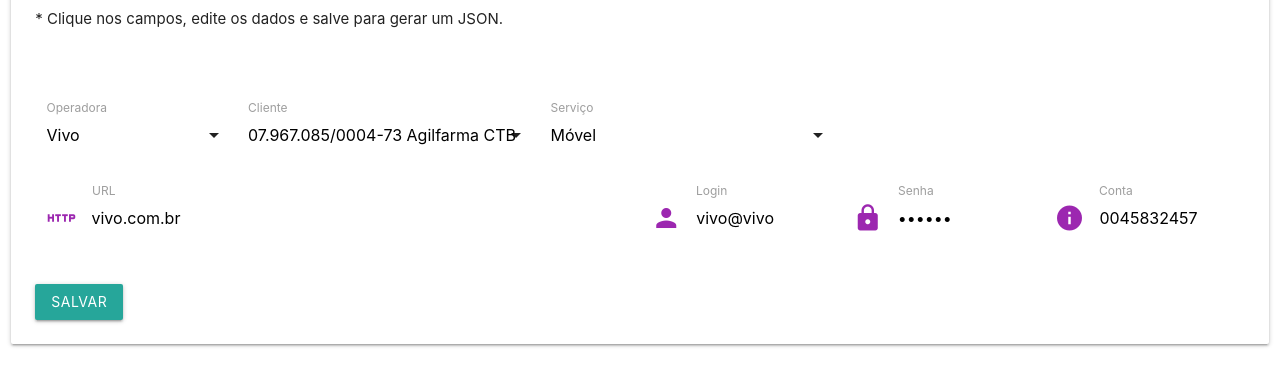
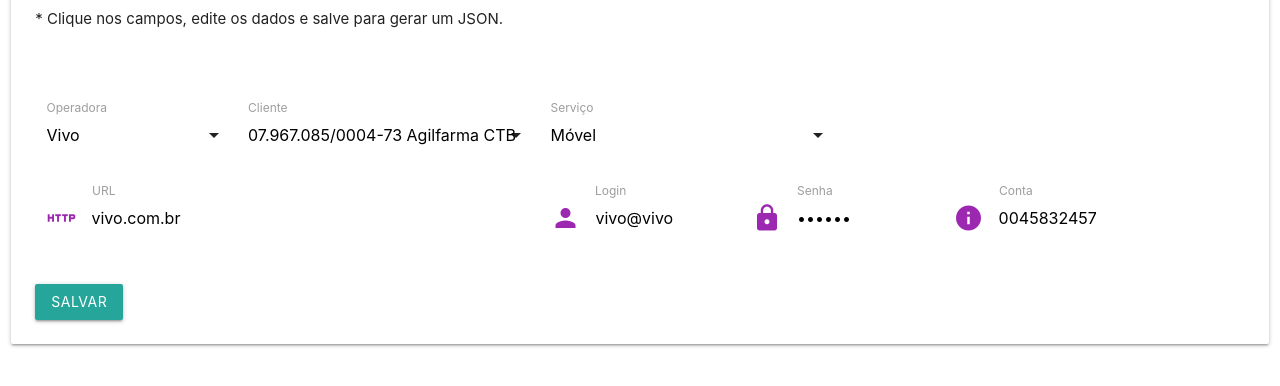
Before and after one commit to WilkerSantosX/AtiksFrontDocs, a plain HTML site: page index.html in a window 1280 px wide. Shown: the part 88-474 px from the top of the page. Drawn offline with nearby package versions, Linux system fonts and the light colour scheme.

Commit message:
Update index.html

```diff
--- a/index.html
+++ b/index.html
@@ -176,7 +176,7 @@
 								<label>Serviço</label>
 							</div>
 
-							<div class="input-field col s12 m6 l6">
+							<div class="input-field col s12 m5 l5">
 								<i class="material-icons prefix purple-text">http</i>
 								<input id="input-url" value="vivo.com.br" type="text">
 								<label>URL</label>
```
